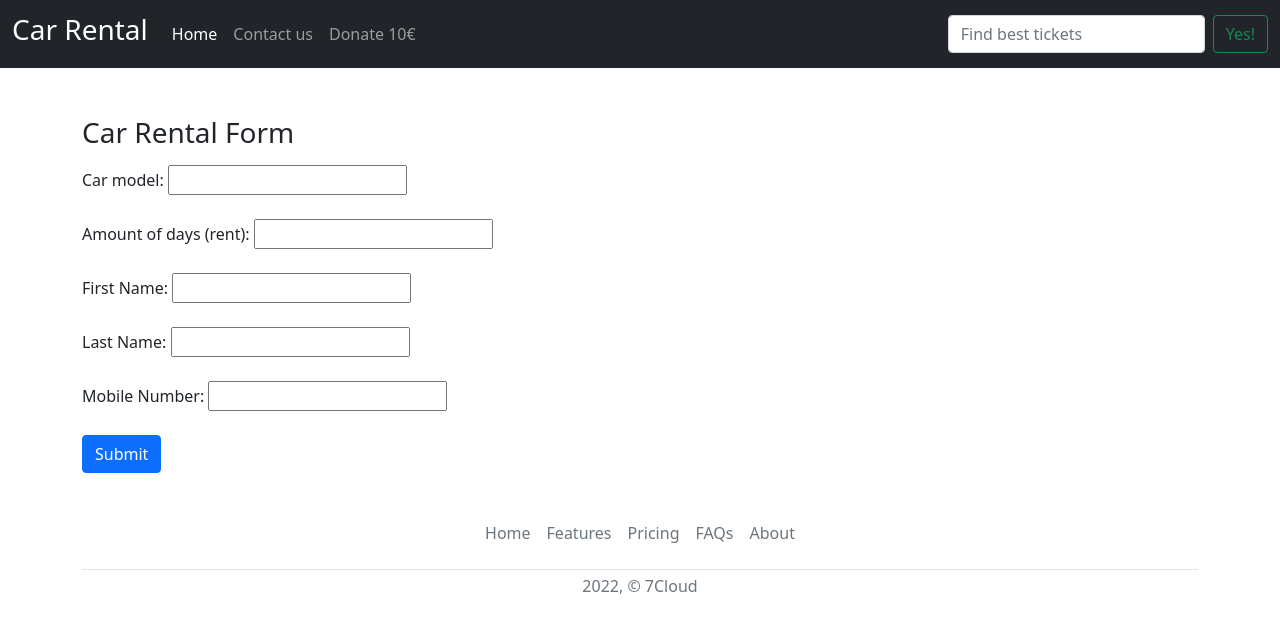
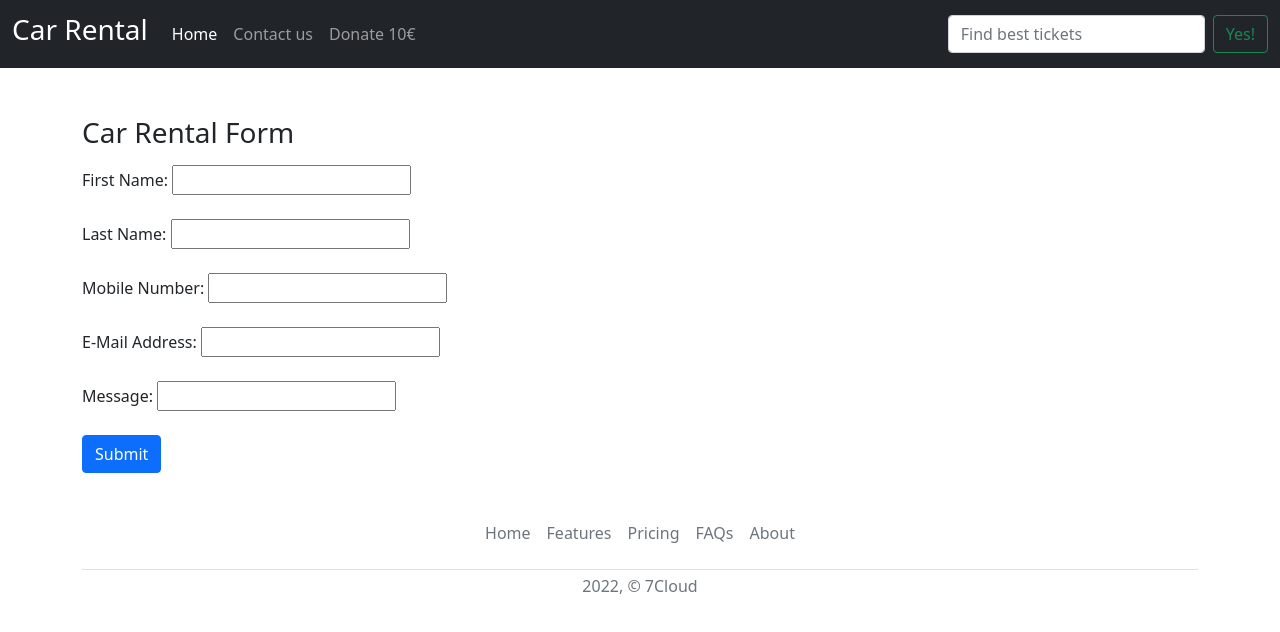
Before and after one commit to KateKatze/14-15.02_Angular, an Angular app: page /about in a window 1280 px wide. Shown: the top 632 px of the page. Built offline with nearby package versions, Linux system fonts and the light colour scheme.

Commit message:
form / got stuck

```diff
--- a/src/app/about-page/about-page.component.html
+++ b/src/app/about-page/about-page.component.html
@@ -1,19 +1,7 @@
 <div class="container mt-5">
     <div class="row justify-content-center text-start mt-4">
         <h3 class="mb-3">Car Rental Form</h3>
-        <form formGroup="info" (ngSubmit)="onSubmit()">
-            <label>
-            Car model:
-            <input type="text" formControlName="model">
-        </label>
-            <br>
-            <br>
-            <label>
-            Amount of days (rent):
-            <input type="text" formControlName="rent">
-        </label>
-            <br>
-            <br>
+        <form [formGroup]="info" (ngSubmit)="onSubmit()">
             <label>
             First Name:
             <input type="text" formControlName="fname">
@@ -28,7 +16,19 @@
             <br>
             <label>
             Mobile Number:
-            <input type="text" formControlName="number">
+            <input type="text" formControlName="mnumber">
+        </label>
+            <br>
+            <br>
+            <label>
+            E-Mail Address:
+            <input type="text" formControlName="email">
+        </label>
+            <br>
+            <br>
+            <label>
+            Message:
+            <input type="text" formControlName="msg">
         </label>
             <br>
             <br>
@@ -37,4 +37,7 @@
     </div>
     <div id="answers" class="row">
     </div>
+    <div *ngIf="valid">
+        the form is valid
+    </div>
 </div>
--- a/src/app/about-page/about-page.component.ts
+++ b/src/app/about-page/about-page.component.ts
@@ -9,14 +9,17 @@ import { FormControl, FormGroup, Validators } from '@angular/forms';
 
 export class AboutPageComponent implements OnInit {
 
+  cararr: Array<{fname: string, lname: string, mnumber: number, email: string, msg: string}> = [];
+
   name = new FormControl();
+  valid = false;
 
   info = new FormGroup({
-    model: new FormControl('', [Validators.required, Validators.min(2)]),
-    rent: new FormControl('', [Validators.required, Validators.min(1)]),
-    fname: new FormControl('', [Validators.required, Validators.min(3)]),
-    lname: new FormControl('', [Validators.required, Validators.min(3)]),
-    number: new FormControl('', [Validators.required, Validators.min(5)])
+    fname: new FormControl('', [Validators.required, Validators.min(2)]),
+    lname: new FormControl('', [Validators.required, Validators.min(1)]),
+    mnumber: new FormControl('', [Validators.required, Validators.min(3)]),
+    email: new FormControl('', [Validators.required, Validators.min(3)]),
+    msg: new FormControl('', [Validators.required, Validators.min(5)])
   });
 
   constructor() { }
@@ -25,11 +28,12 @@ export class AboutPageComponent implements OnInit {
   }
 
   onSubmit() {
-    if(this.info.valid){
-      var a = this.info.value;
-      (document.getElementById("answers") as HTMLElement).innerHTML = a;
-    } else {
-      (document.getElementById("answers") as HTMLElement).innerHTML = ('Form is not valid');
+    if(this.info.valid) {
+      console.log("is valid");
+      this.valid= true;
     }
+    console.log(this.info.valid);
+    console.log(this.info.value.email)
+
   }
 }
--- a/src/app/app.module.ts
+++ b/src/app/app.module.ts
@@ -10,6 +10,7 @@ import { CardinfoComponent } from './cardinfo/cardinfo.component';
 import { FooterComponent } from './footer/footer.component';
 import { AboutPageComponent } from './about-page/about-page.component';
 import { HomeComponent } from './home/home.component';
+import { ReactiveFormsModule } from '@angular/forms';
 
 @NgModule({
   declarations: [
@@ -24,7 +25,8 @@ import { HomeComponent } from './home/home.component';
   ],
   imports: [
     BrowserModule,
-    AppRoutingModule
+    AppRoutingModule,
+    ReactiveFormsModule
   ],
   providers: [],
   bootstrap: [AppComponent]
```
